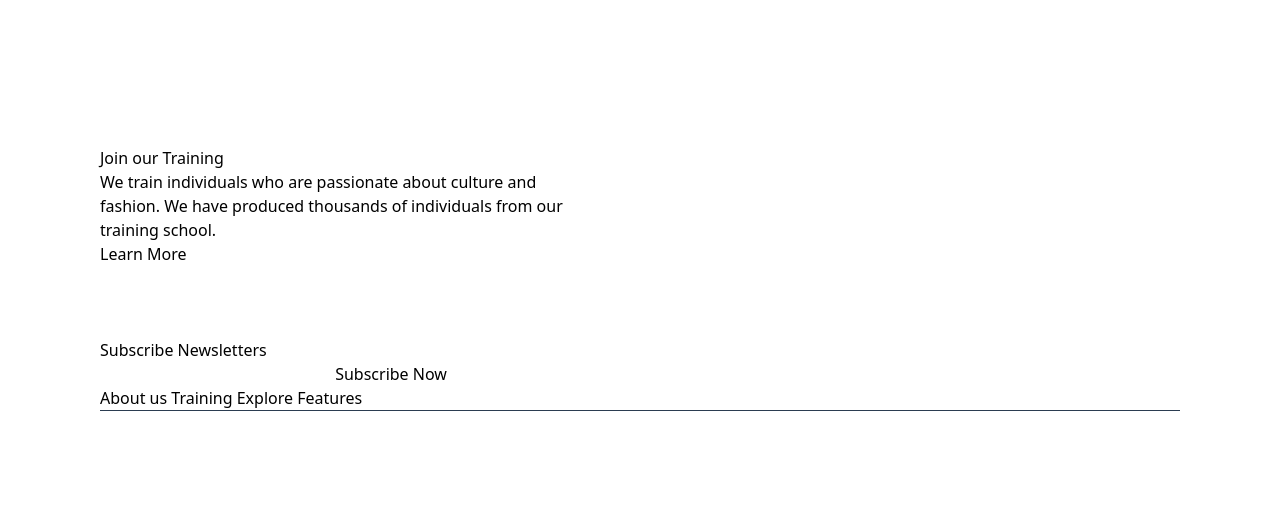
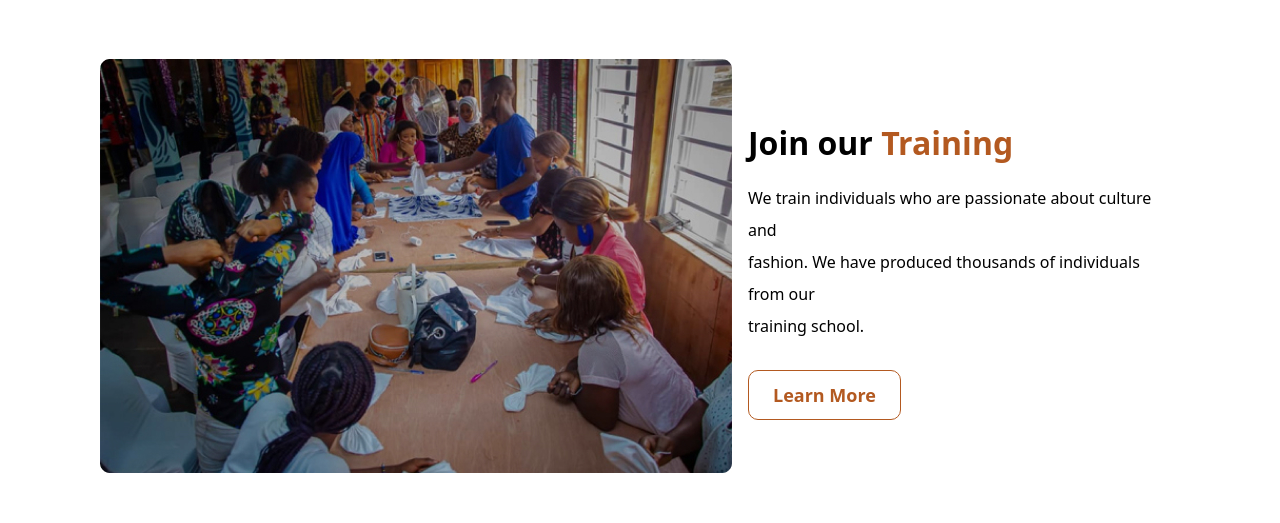
Before and after one commit to onifadjosh/MEELAH-S-THRIFT-STORE, a website: page index.html in a window 1280 px wide. Shown: the part 2164-2687 px from the top of the page. Before the commit the page ends 2575 px from the top, so only its background shows below. Drawn offline with Linux system fonts and the light colour scheme.

Commit message:
training section designed

```diff
--- a/index.html
+++ b/index.html
@@ -152,7 +152,7 @@
         </div>
     </section>
 
-    <section class="py-[87px]">
+    <section class="pt-[87px]">
         <div class="flex lg:gap-[91px]">
             <div class="grid grid-cols-2 gap-y-[32px] gap-x-[42px] basis-[60%]">
                 <img src="dist/images/pic4.jpg" alt="" srcset="">
@@ -220,22 +220,22 @@
         </div>
     </section>
 
-    <section class="py-[72px]">
-        <img src="" alt="" srcset="">
+    <section class="py-[72px] flex items-center justify-between">
+        <img src="dist/images/pic8.jpg" alt="" srcset="">
 
-        <div>
-            <h1>
+        <div class="basis-[40%]">
+            <h1 class="font-semibold text-[32px] leading-[39px] mb-5">
                 Join our
-                <span>Training</span>
+                <span class="text-[#B35920]">Training</span>
             </h1>
 
-            <p>
+            <p class="font-normal text-[16px] leading-[32px] mb-10">
                 We train individuals who are passionate about culture and <br>
                 fashion. We have produced thousands of individuals from our <br>
                 training school.
             </p>
 
-            <a href="http://">Learn More</a>
+            <a href="http://" class="text-[#B35920] border border-[#B35920] py-3 px-6 rounded-[10px] hover:text-[#ffffff] hover:bg-[#B35920] text-[18px] font-bold">Learn More</a>
         </div>
     </section>
 
```
Also changed, not shown: dist/images/pic8.jpg (added), dist/output.css.
